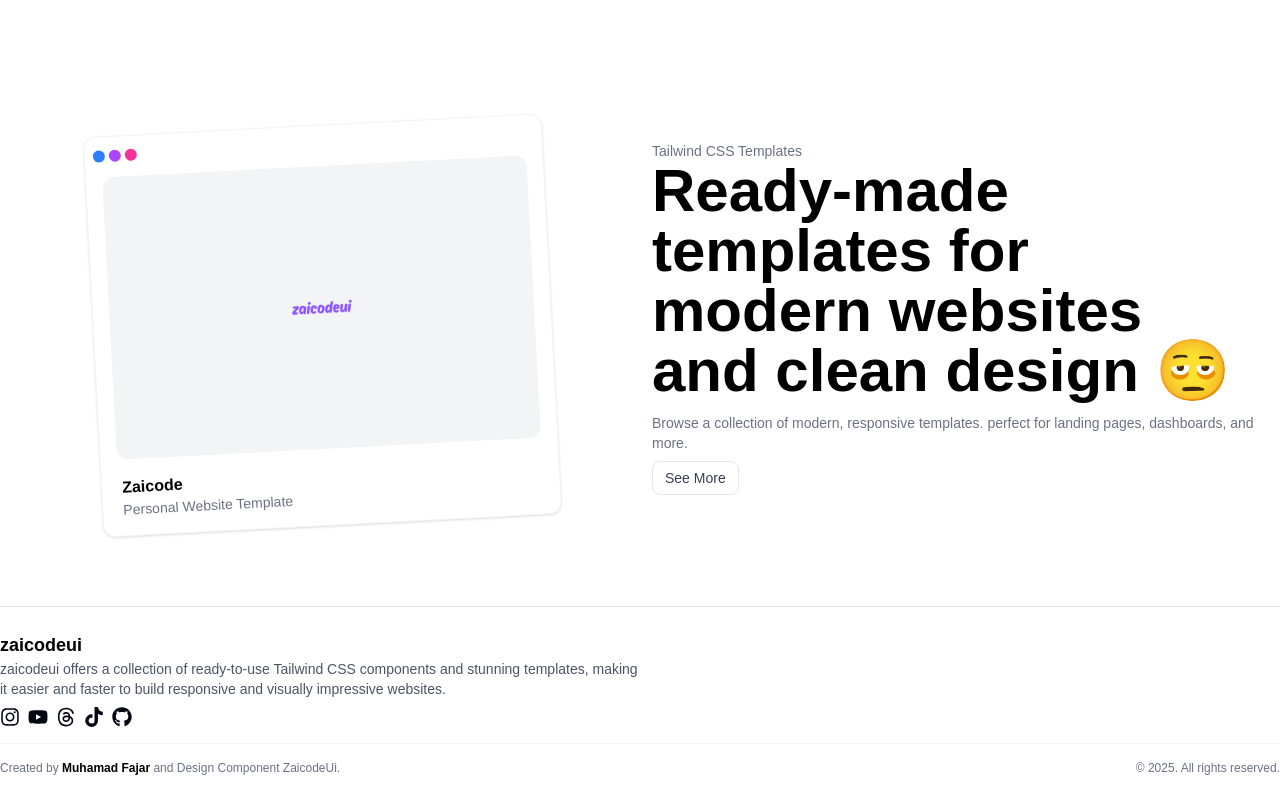
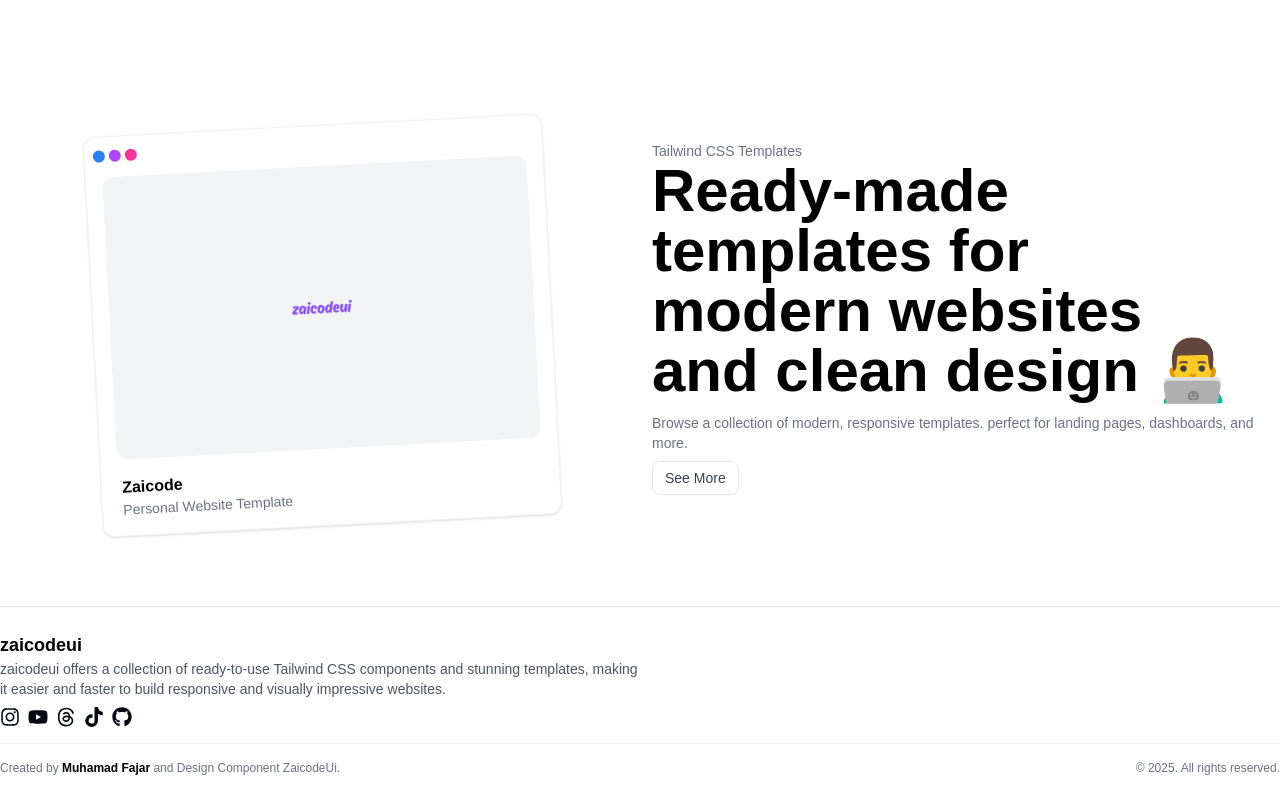
Before and after one commit to Jarramdhan28/zaicodeui, a React (Vite) app: page / in a window 1280 px wide. Shown: the part 1273-2073 px from the top of the page. Built offline with nearby package versions, Linux system fonts and the light colour scheme; a web font is replaced by a local one.

Commit message:
update : icon

```diff
--- a/src/section/home/Template.tsx
+++ b/src/section/home/Template.tsx
@@ -20,7 +20,7 @@ const Template = () => {
             Tailwind CSS Templates
           </p>
           <h2 className='font-bold text-2xl md:text-6xl mb-3'>
-            Ready-made templates for modern websites and clean design 🫩
+            Ready-made templates for modern websites and clean design 👨‍💻
           </h2>
           <h2 className='text-gray-500 text-sm md:text-md'>
             Browse a collection of modern, responsive templates. perfect for
```
